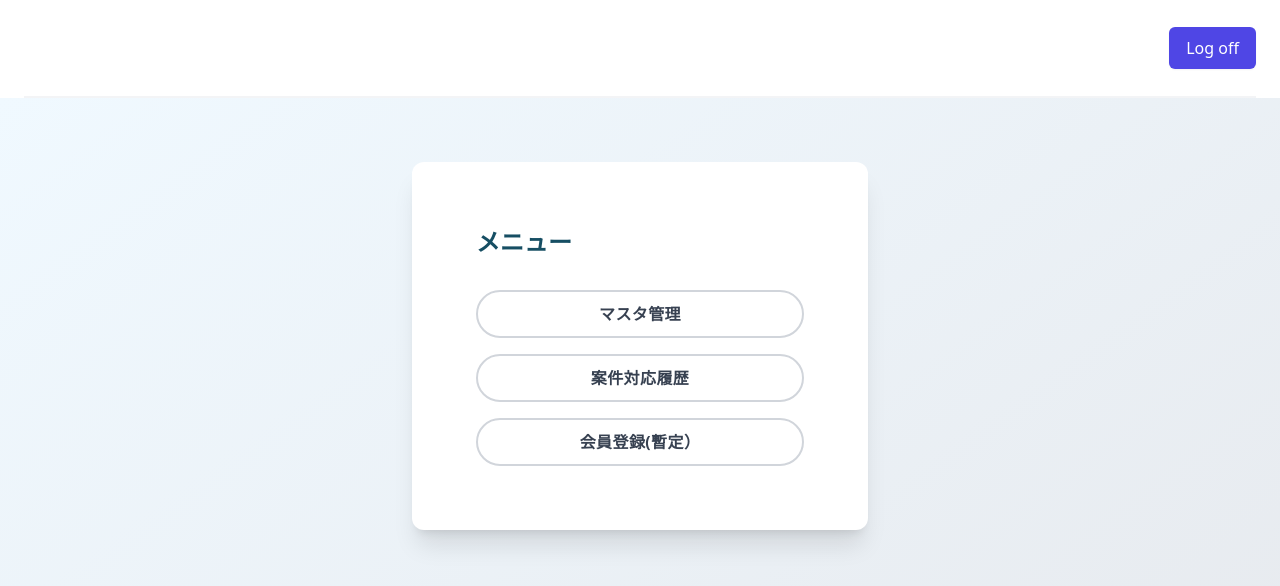
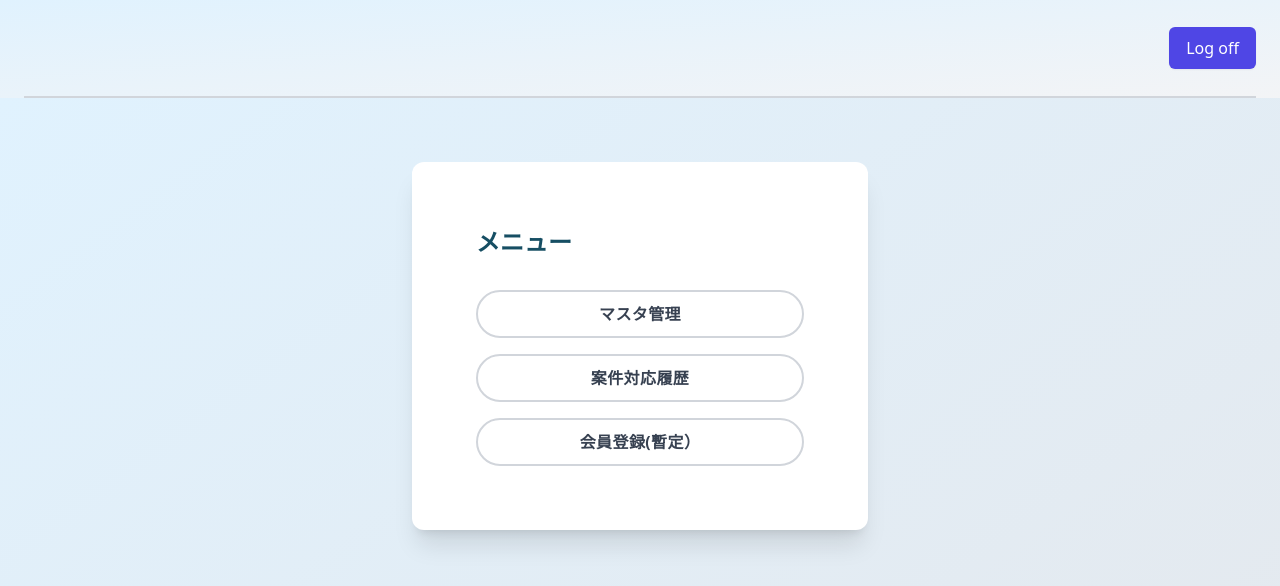
Before and after one commit to myantyuWorld/stackies-app, a Vue app in the folder frontend/vite_fast/: page /menu in a window 1280 px wide. Shown: the top 586 px of the page. Built offline with nearby package versions, Linux system fonts and the light colour scheme.

Commit message:
Modify ui menu

```diff
--- a/frontend/vite_fast/src/App.vue
+++ b/frontend/vite_fast/src/App.vue
@@ -14,9 +14,9 @@ import HelloWorld from './components/HelloWorld.vue'
       <RouterLink to="/about">About</RouterLink>
     </nav>
   </div> -->
-  <div class="relative bg-white">
+  <div class="bg-gradient-to-br from-sky-100 to-gray-100">
     <div class="mx-auto max-w-7xl px-6">
-      <div class="flex items-center justify-between border-b-2 border-gray-100 py-6 md:justify-start md:space-x-10">
+      <div class="flex items-center justify-between border-b-2 border-gray-300 py-6 md:justify-start md:space-x-10">
         <div class="flex justify-start lg:w-0 lg:flex-1">
           <a href="#">
             <span class="sr-only">Your Company</span>
--- a/frontend/vite_fast/src/views/MenuView.vue
+++ b/frontend/vite_fast/src/views/MenuView.vue
@@ -1,5 +1,5 @@
 <template>
-    <div class="relative py-16 bg-gradient-to-br from-sky-50 to-gray-200">
+    <div class="relative py-16 bg-gradient-to-br from-sky-100 to-gray-200">
         <div class="flex-col items-center justify-center px-6 py-8 mx-auto md:h-screen lg:py-0">
             <div class="relative container m-auto px-6 text-gray-500 md:px-12 xl:px-40">
                 <div class="m-auto md:w-8/12 lg:w-6/12 xl:w-6/12">
```
